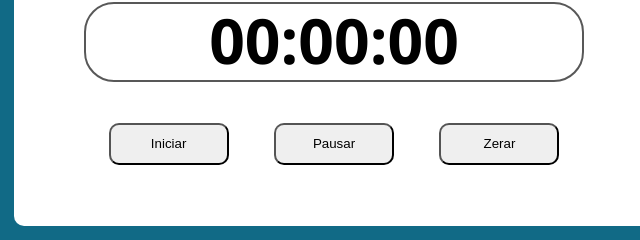
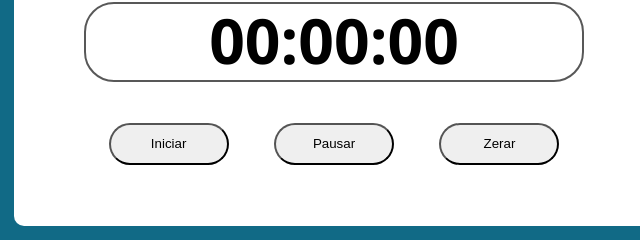
Before and after one commit to rodrigosena2/JavaScript, a plain HTML site: page aula47/index.html in a window 1280 px wide. Shown: the part 151-391 px from the top of the page, 306-946 px from the left. Drawn offline with nearby package versions, Linux system fonts and the light colour scheme.

Commit message:
Update style.css

```diff
--- a/aula47/assets/css/style.css
+++ b/aula47/assets/css/style.css
@@ -45,21 +45,21 @@ body {
 }
 
 .iniciar {
-    border-radius: 10px;
+    border-radius: 50px;
     width: 120px;
     height: 42px;
     margin: 20px;
 }
 
 .pausar {
-    border-radius: 10px;
+    border-radius: 50px;
     width: 120px;
     height: 42px;
     margin: 20px;
 }
 
 .zerar {
-    border-radius: 10px;
+    border-radius: 50px;
     width: 120px;
     height: 42px;
     margin: 20px;
```
